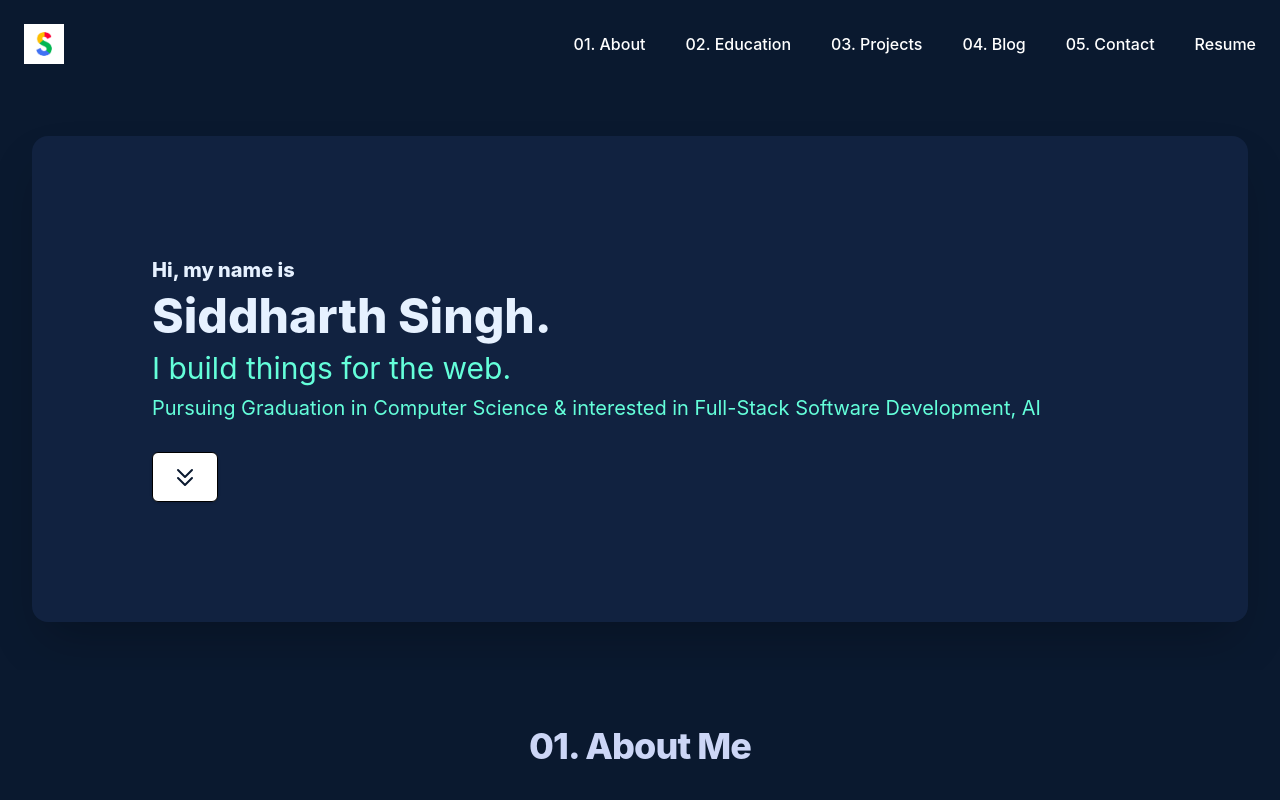
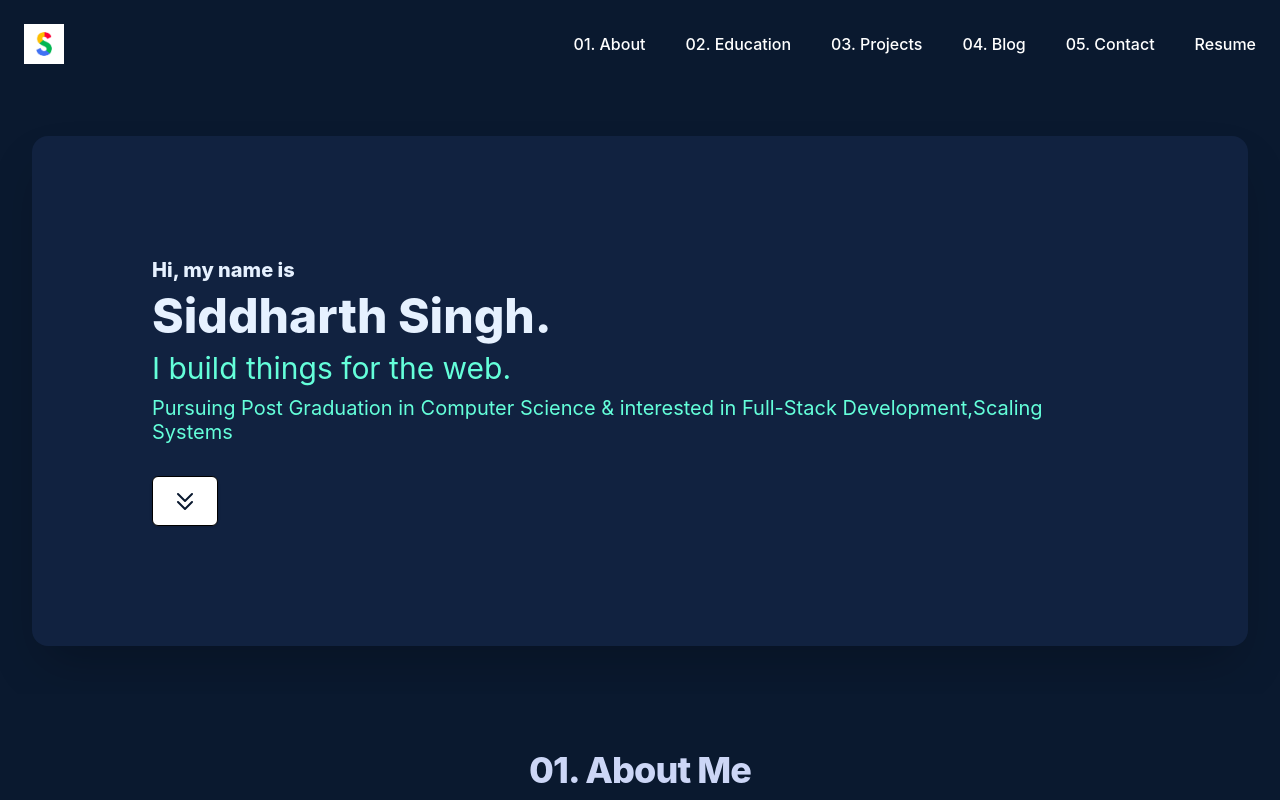
Before and after one commit to Siddharth9890/personal-website-v2, a Next.js app: page / in a window 1280 px wide. Shown: the top 800 px of the page. Built offline with nearby package versions, Linux system fonts and the light colour scheme.

Commit message:
Update Header.tsx

```diff
--- a/components/Header.tsx
+++ b/components/Header.tsx
@@ -5,7 +5,7 @@ function Header() {
   const name = "Siddharth Singh.";
   const shortDescription = "I build things for the web.";
   const description =
-    "Pursuing Graduation in Computer Science & interested in Full-Stack Software Development, AI";
+    "Pursuing Post Graduation in Computer Science & interested in Full-Stack Development,Scaling Systems ";
 
   return (
     <section id="#header" className="bg-navy">
```
